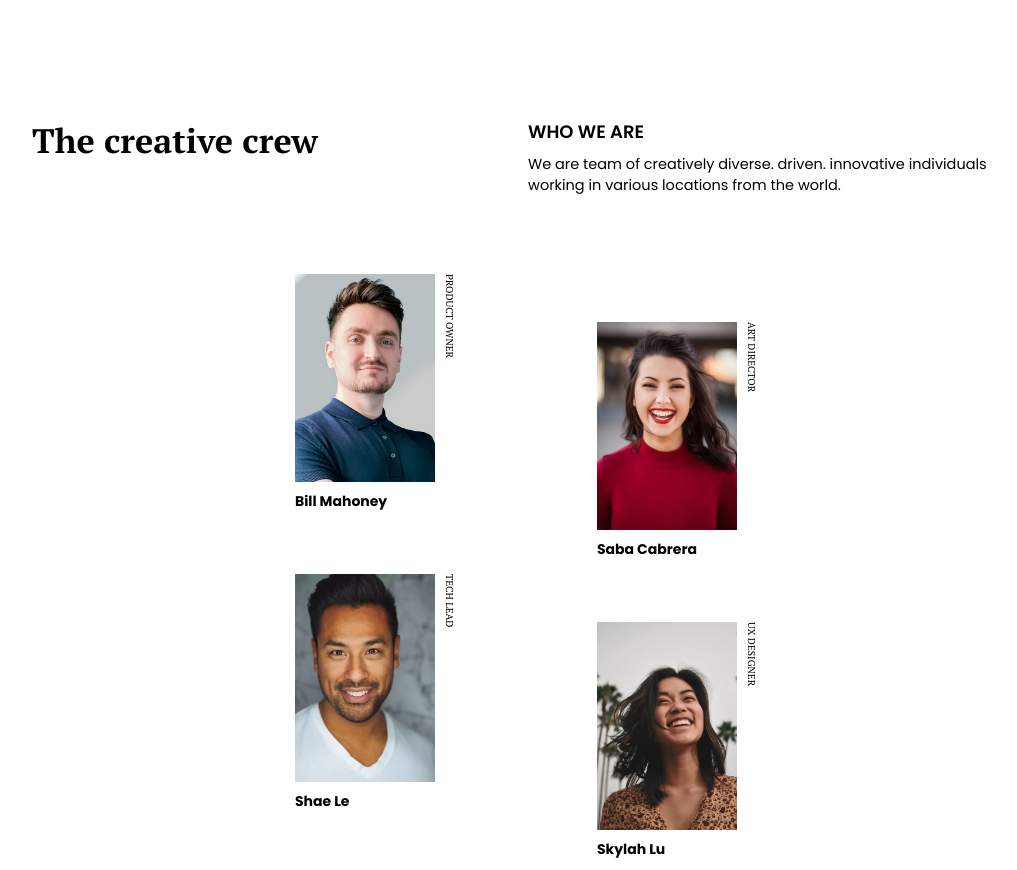
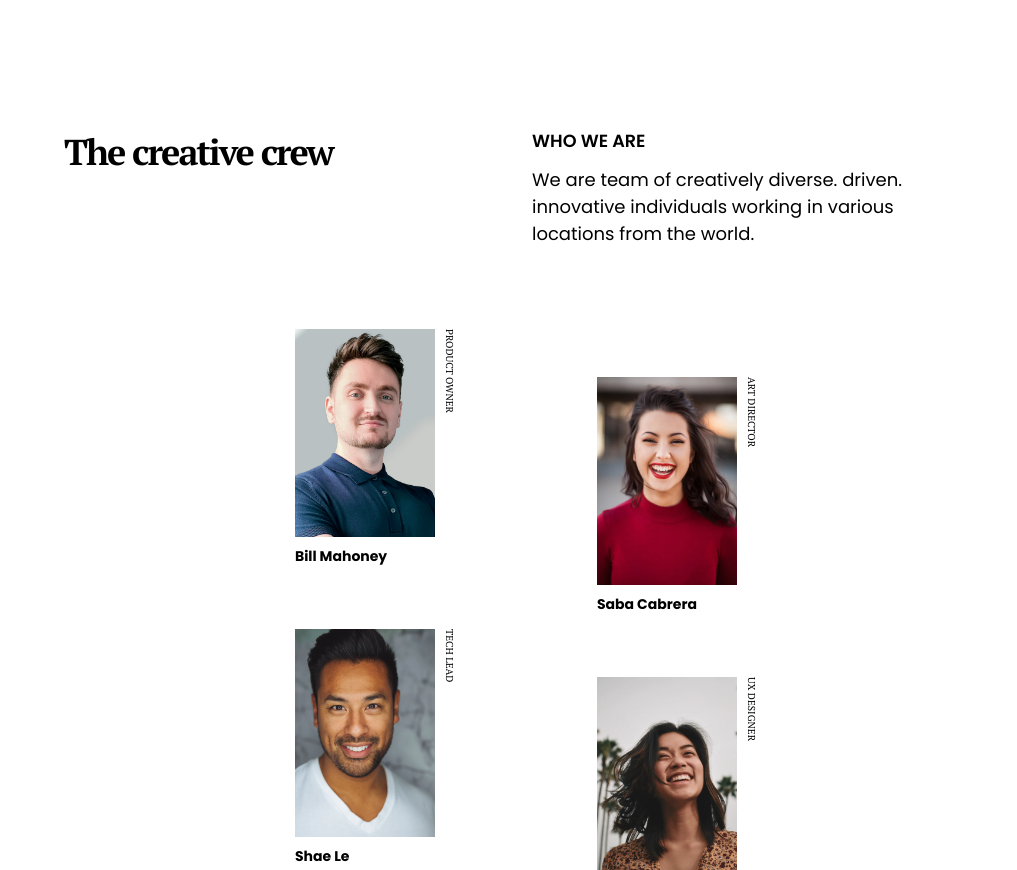
Before and after one commit to VladdyHell/devchallenges.io_my-team-page, a website: page docs/index.html in a window 1536 px wide. Shown: the top 870 px of the page, without its empty margins (240-1257 px from the left). Drawn offline with Linux system fonts and the light colour scheme.

Commit message:
Change spacing and text orientation for desktop view for in text-container

```diff
--- a/docs/src/main.css
+++ b/docs/src/main.css
@@ -23,7 +23,7 @@ section.content {
 
 @media (min-width: 1376px) {
     section.content {
-        padding: 11.84rem 1rem 11.6rem;
+        padding: 12.8rem 0 11.6rem;
     }
 }
 
@@ -36,7 +36,7 @@ section.content {
 @media (min-width: 1376px) {
     .text-container {
         display: flex;
-        max-width: 99.2rem;
+        max-width: 92.8rem;
     }
 }
 
@@ -51,6 +51,10 @@ section.content {
 }
 
 @media(min-width: 1376px){
+    .text-container h1{
+        letter-spacing: -.2rem;
+        font-size: 3.6rem;
+    }
     .text-container h1, .text-container .right-col {
         width: 49.6rem;
     }
@@ -64,6 +68,9 @@ section.content {
 }
 
 @media(min-width: 1376px) {
+    .text-container h2 {
+        font-size: 1.76rem;
+    }
     .text-container h1, .text-container h2 {
         margin-top: 0;
     }
@@ -71,6 +78,16 @@ section.content {
 
 .text-container p {
     font-size: 1.4496rem;
+}
+
+@media (min-width: 1376px) {
+    .text-container h2, .text-container p {
+        margin-right: 7.6rem;
+        margin-left: 0.4rem;
+    }
+    .text-container p {
+        font-size: 1.8rem;
+    }
 }
 
 .imgs {
```
